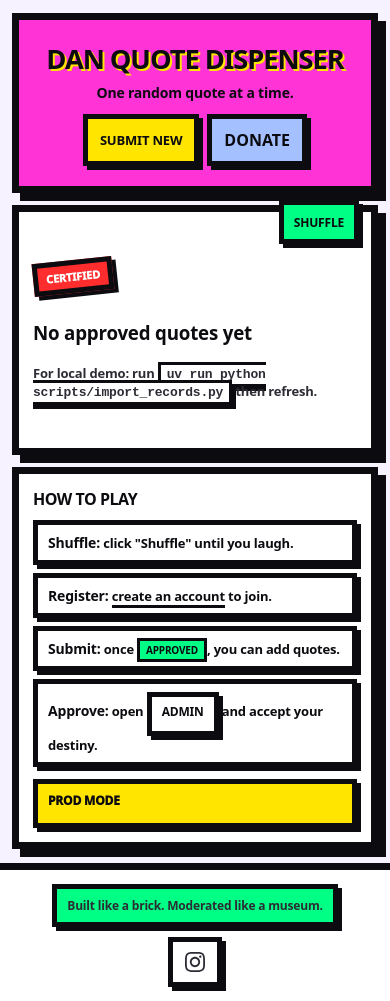
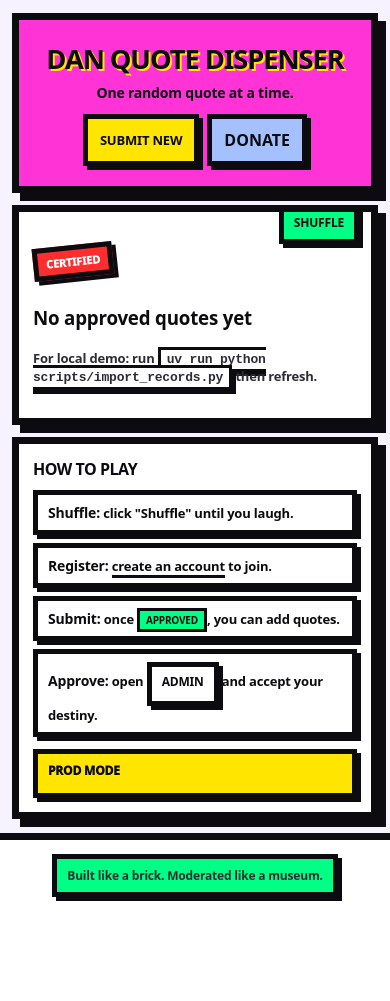
Before and after one commit to mortalnow/dan-s-bullshit, a FastAPI app: template app/templates/index.html in a window 390 px wide. Shown: the part 132-1133 px from the top of the page. After the commit the page ends 1043 px from the top, so only its background shows below. Run offline with FastAPI, Linux system fonts and the light colour scheme; the template is opened without the code that fills it, so the values that code supplies are empty.

Commit message:
Compress layout to fit on single page and hide Instagram on mobile

```diff
--- a/app/static/style.css
+++ b/app/static/style.css
@@ -315,8 +315,7 @@ a:hover {
 }
 
 main {
-  min-height: calc(100vh - 160px);
-  min-height: calc(100dvh - 160px);
+  /* Removed min-height to allow page to fit in single view */
 }
 
 /* =====================================================
@@ -754,8 +753,7 @@ footer {
   }
 
   .instagram-fixed {
-    margin-left: 0;
-    align-self: center;
+    display: none;
   }
 }
 
@@ -835,7 +833,8 @@ footer {
   display: flex;
   flex-direction: column;
   justify-content: center;
-  min-height: 329px;
+  height: 280px;
+  overflow: hidden;
 }
 
 .btn-poster-shuffle {
@@ -884,11 +883,13 @@ footer {
   word-wrap: break-word;
   overflow-wrap: break-word;
   hyphens: auto;
+  flex: 1;
+  overflow: hidden;
 }
 
 @media (max-width: 600px) {
   .poster {
-    min-height: 250px;
+    height: 220px;
     padding: 14px;
     box-shadow: 8px 8px 0 var(--line);
   }
--- a/app/templates/index.html
+++ b/app/templates/index.html
@@ -87,5 +87,26 @@
     }
   }
 
+  // Dynamic font sizing for quote to fit container
+  function fitQuoteToContainer() {
+    const quote = document.querySelector('.quote-big');
+    if (!quote) return;
+
+    const container = quote.parentElement;
+    const isMobile = window.innerWidth <= 600;
+    const maxSize = isMobile ? 20 : 32;
+    const minSize = isMobile ? 12 : 14;
+
+    let fontSize = maxSize;
+    quote.style.fontSize = fontSize + 'px';
+
+    while (quote.scrollHeight > quote.clientHeight && fontSize > minSize) {
+      fontSize -= 1;
+      quote.style.fontSize = fontSize + 'px';
+    }
+  }
+
+  fitQuoteToContainer();
+  window.addEventListener('resize', fitQuoteToContainer);
 </script>
 {% endblock %}
```
Also changed, not shown: other parts of app/static/style.css (+2 -2 lines).
